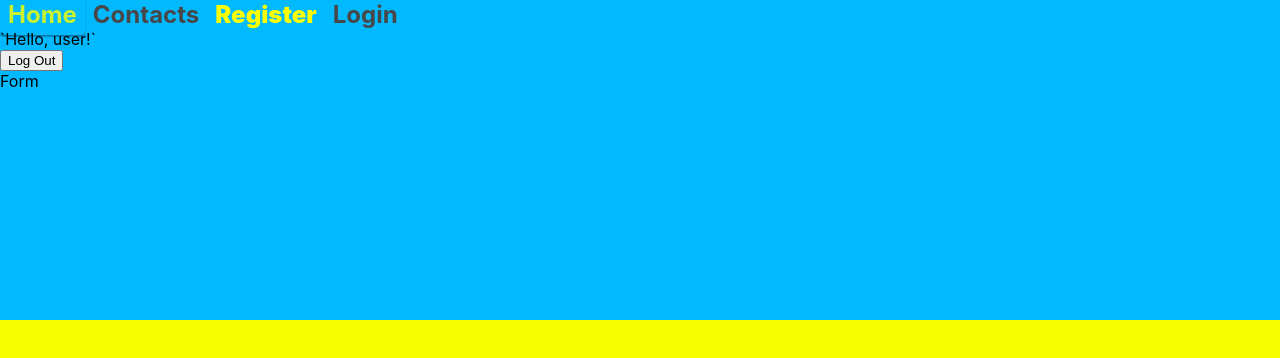
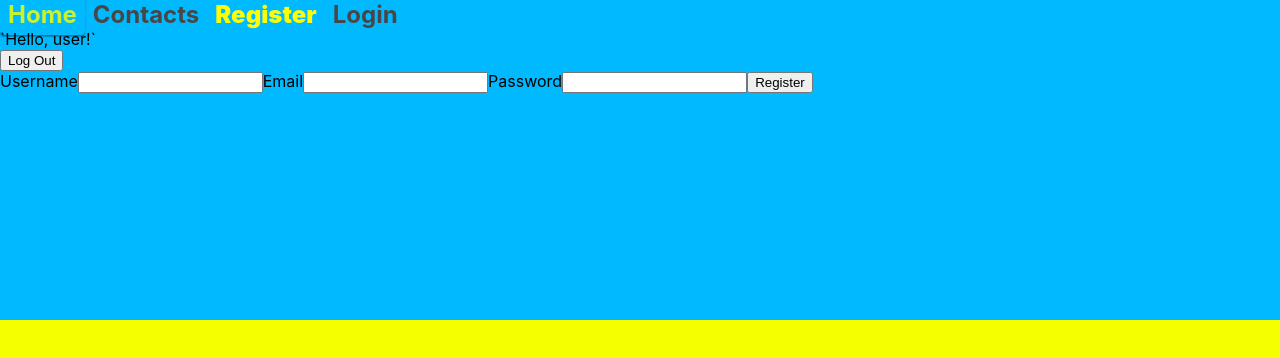
Before and after one commit to NataliiaPasaman/goit-react-hw-08-phonebook, a React (Create React App) app: page /register in a window 1280 px wide. Shown: the top 358 px of the page. Built offline with nearby package versions, Linux system fonts and the light colour scheme.

Commit message:
add Login and Register forms

```diff
--- a/src/components/App.jsx
+++ b/src/components/App.jsx
@@ -28,5 +28,4 @@ export const App = () => {
 /register - публічний маршрут реєстрації нового користувача з формою
 /login - публічний маршрут логіна існуючого користувача з формою
 /contacts - приватний маршрут для роботи зі списком контактів користувача
-
-Додай компонент навігації Navigation з посиланнями для переходу по маршрутах. */
+ */
--- a/src/pages/Login/Login.jsx
+++ b/src/pages/Login/Login.jsx
@@ -4,7 +4,15 @@ export const Login = () =>{
 
     return (
       <div>
-FormLogin
+        <form autoComplete="off">
+          <label>Email
+            <input type="email" name="email" />
+          </label>
+          <label>Password
+            <input type="password" name="password" />
+          </label>
+          <button type="submit">Log In</button>
+        </form>
       </div>
     );
 }
--- a/src/pages/Register/Register.jsx
+++ b/src/pages/Register/Register.jsx
@@ -4,7 +4,18 @@ export const Register = () =>{
 
     return (
       <div>
-Form
+        <form autoComplete="off">
+          <label>Username
+            <input type="text" name="name" />
+          </label>
+          <label>Email
+            <input type="email" name="email" />
+          </label>
+          <label>Password
+            <input type="password" name="password" />
+          </label>
+          <button type="submit">Register</button>
+        </form>
       </div>
     );
 }
```
